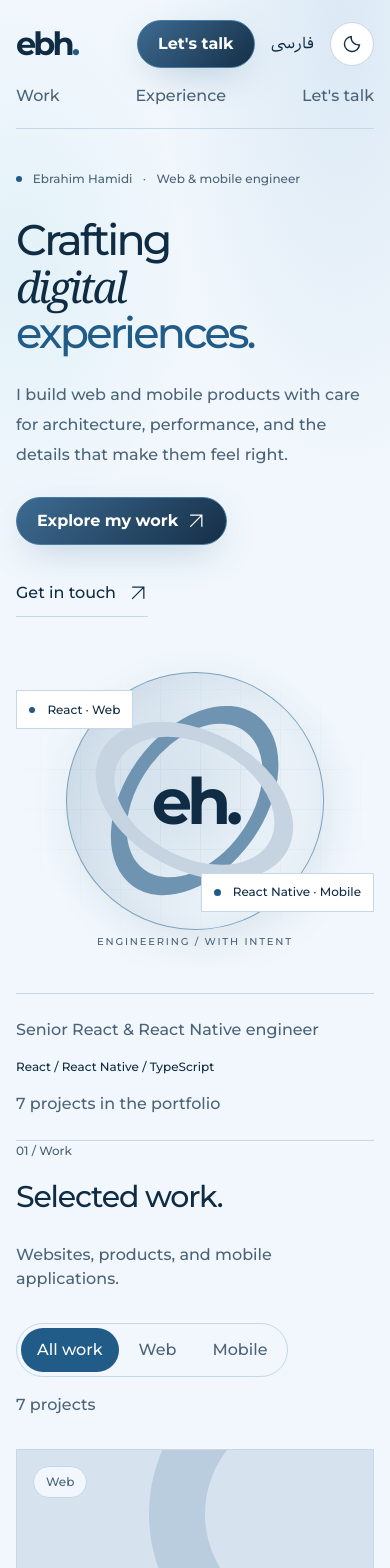
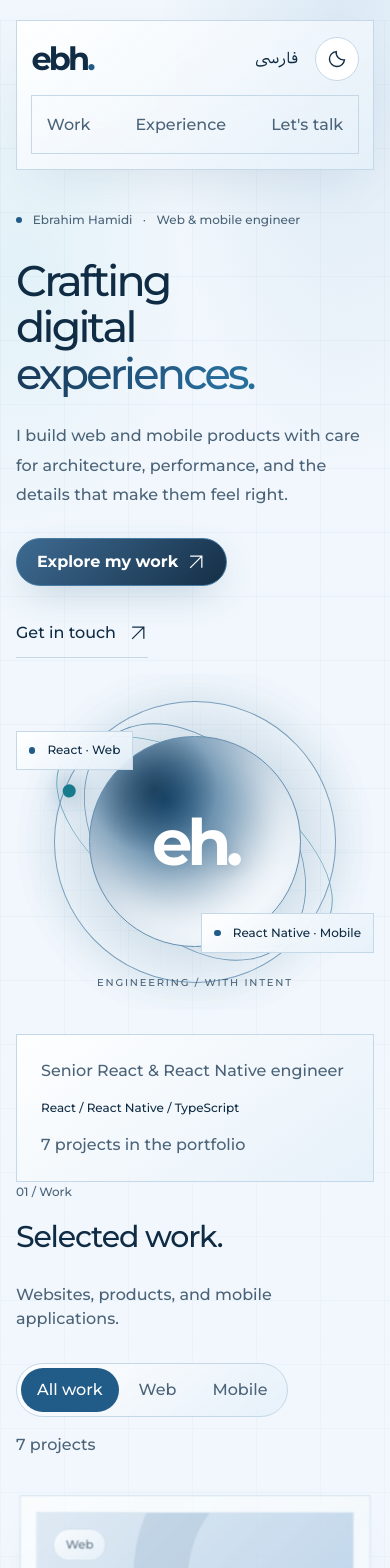
Before and after one commit to ebhdeveloper/ebh-portfolio, a Next.js app: page /en in a window 390 px wide. Shown: the top 1568 px of the page. Built offline with nearby package versions, Linux system fonts and the light colour scheme.

Commit message:
style(portfolio): add blue glass design and accessible animations

```diff
--- a/src/features/portfolio/styles.css
+++ b/src/features/portfolio/styles.css
@@ -1,42 +1,42 @@
 @layer components {
-  .pf-shell { max-width: var(--container-page); margin-inline: auto; padding-inline: var(--spacing-page); }
-  .pf-header { display: flex; align-items: center; justify-content: space-between; gap: 1.5rem; padding-block: 1.75rem; border-bottom: 1px solid var(--border); }
+  .pf-shell { position: relative; isolation: isolate; max-width: var(--container-page); margin-inline: auto; padding-inline: var(--spacing-page); }
+  .pf-header { position: sticky; top: 1rem; z-index: 20; display: flex; align-items: center; justify-content: space-between; gap: 1.25rem; padding: 1rem 1.5rem; margin-top: 1.25rem; border: 1px solid var(--border); border-radius: var(--radius-header); background: var(--gradient-panel); backdrop-filter: blur(18px); box-shadow: var(--shadow-card); }
   .pf-wordmark { display: inline-flex; font-size: 2rem; font-weight: 700; letter-spacing: -0.09em; }
   .pf-wordmark span { color: var(--accent); }
   .pf-nav, .pf-toolbar { display: flex; align-items: center; gap: 2rem; }
-  .pf-nav { font-size: var(--text-caption); color: var(--muted-foreground); }
+  .pf-nav { padding: 0.4rem; gap: 0.25rem; border: 1px solid var(--border); border-radius: var(--radius-control); font-size: var(--text-caption); color: var(--muted-foreground); }
   .pf-nav a:hover, .pf-social a:hover { color: var(--accent); }
-  .pf-toolbar { gap: 1.25rem; }
-  .pf-language { display: inline-flex; align-items: center; min-height: var(--spacing-control-icon); font-size: var(--text-caption); }
-  .pf-skip { position: absolute; inset-inline-start: var(--spacing-page); top: 1rem; z-index: 10; padding: 1rem; background: var(--accent); color: var(--accent-foreground); border-radius: var(--radius-input); transform: translateY(-200%); }
+  .pf-toolbar { gap: 0.9rem; }
+  .pf-language { display: inline-flex; align-items: center; justify-content: center; min-width: 2.75rem; min-height: var(--spacing-control-icon); font-size: var(--text-caption); }
+  .pf-skip { position: absolute; inset-inline-start: var(--spacing-page); top: 1rem; z-index: 30; padding: 1rem; background: var(--accent); color: var(--accent-foreground); border-radius: var(--radius-input); transform: translateY(-200%); }
   .pf-skip:focus { transform: translateY(0); }
   .pf-hero { display: grid; grid-template-columns: minmax(0, 1.15fr) minmax(0, 1fr); column-gap: 2rem; align-items: center; padding-top: clamp(3rem, 6vw, 5rem); }
   .pf-eyebrow { display: flex; align-items: center; flex-wrap: wrap; gap: 0.65rem; color: var(--muted-foreground); font-size: var(--text-caption); line-height: 1.7; }
   .pf-dot { flex: none; width: 0.4rem; height: 0.4rem; border-radius: var(--radius-control); background: var(--accent); }
   .pf-hero-title { font-size: clamp(3rem, 6.8vw, 6.1rem); line-height: 1.08; letter-spacing: -0.065em; font-weight: 500; margin-block: 1.75rem 1.5rem; }
   .pf-hero-title > span { display: block; }
-  .pf-title-middle { font-family: Georgia, serif; font-style: italic; font-weight: 400; }
-  .pf-title-accent { color: var(--accent); }
+  .pf-title-middle { font-family: inherit; font-style: normal; font-weight: inherit; }
+  .pf-title-accent { color: var(--accent); background: var(--gradient-display); background-clip: text; -webkit-background-clip: text; -webkit-text-fill-color: transparent; }
   .pf-hero-title:lang(fa) { font-size: clamp(3rem, 6.5vw, 5.5rem); line-height: 1.45; letter-spacing: 0; font-weight: 700; }
   .pf-title-middle:lang(fa) { font-family: inherit; font-style: normal; font-weight: inherit; }
   .pf-description { max-width: 28rem; color: var(--muted-foreground); font-size: var(--text-body); line-height: var(--text-body--line-height); }
   .pf-actions { display: flex; align-items: center; gap: 1.5rem; flex-wrap: wrap; margin-top: 1.75rem; }
   .pf-text-link { display: inline-flex; align-items: center; gap: 0.75rem; min-height: var(--spacing-control); font-size: var(--text-caption); border-bottom: 1px solid var(--border); }
   .pf-text-link:hover { color: var(--accent); border-color: var(--accent); }
-  .pf-hero-visual { position: relative; overflow: clip; display: grid; place-items: center; min-width: 0; height: clamp(23rem, 40vw, 34rem); background: radial-gradient(ellipse at center, color-mix(in srgb, var(--accent) 9%, transparent), transparent 65%); }
+  .pf-hero-visual { position: relative; overflow: clip; display: grid; place-items: center; min-width: 0; height: clamp(23rem, 40vw, 34rem); background: radial-gradient(ellipse at center, color-mix(in srgb, var(--accent) 13%, transparent), transparent 68%); }
   .pf-visual-grid { position: absolute; inset: 1rem -1rem; background-image: linear-gradient(var(--border) 1px, transparent 1px), linear-gradient(90deg, var(--border) 1px, transparent 1px); background-size: 2.5rem 2.5rem; opacity: 0.5; mask-image: radial-gradient(ellipse, black, transparent 68%); }
-  .pf-object { position: relative; width: min(72%, 21rem); aspect-ratio: 1; transform: rotate(-22deg); }
+  .pf-object { position: relative; width: min(82%, 26rem); aspect-ratio: 1; }
   .pf-orbit { position: absolute; inset: 0; border: 1px solid color-mix(in srgb, var(--accent) 45%, var(--border)); border-radius: 50%; }
-  .pf-orbit-one { background: linear-gradient(135deg, color-mix(in srgb, var(--accent) 16%, transparent), transparent 65%); box-shadow: inset 0 0 2rem color-mix(in srgb, var(--accent) 8%, transparent), var(--shadow-card); }
-  .pf-orbit-two { inset: 9%; transform: rotate(58deg) scaleX(0.66); border-width: 1.25rem; border-color: color-mix(in srgb, var(--accent) 65%, var(--surface)); }
-  .pf-orbit-three { inset: 9%; transform: rotate(-40deg) scaleX(0.66); border-width: 1.25rem; border-color: color-mix(in srgb, var(--accent) 26%, var(--surface)); }
-  .pf-object-label { position: absolute; inset: 0; display: grid; place-items: center; transform: rotate(22deg); font-family: var(--font-montserrat), sans-serif; font-size: clamp(4rem, 7vw, 6rem); font-weight: 700; letter-spacing: -0.08em; }
-  .pf-floating { position: absolute; display: flex; align-items: center; gap: 0.75rem; padding: 0.75rem 1rem; border: 1px solid var(--border); border-radius: var(--radius-input); background: var(--surface); box-shadow: var(--shadow-card); font-size: var(--text-caption); }
+  .pf-orbit-one { inset: 2%; transform: rotate(-22deg); box-shadow: 0 0 3rem color-mix(in srgb, var(--accent) 8%, transparent); }
+  .pf-orbit-two { inset: -3%; transform: rotate(32deg) scaleY(0.5); border-width: 1px; border-color: color-mix(in srgb, var(--accent-secondary) 55%, var(--border)); }
+  .pf-orbit-three { inset: 4%; transform: rotate(-40deg) scaleX(0.67); border-width: 1px; border-color: color-mix(in srgb, var(--accent) 50%, var(--border)); }
+  .pf-object-label { position: absolute; inset: 0; display: grid; place-items: center; font-family: var(--font-montserrat), sans-serif; font-size: clamp(4rem, 7vw, 6rem); font-weight: 700; letter-spacing: -0.08em; color: var(--button-foreground); text-shadow: 0 2px 1rem var(--shadow-color); }
+  .pf-floating { position: absolute; display: flex; align-items: center; gap: 0.75rem; padding: 0.75rem 1rem; border: 1px solid var(--border); border-radius: var(--radius-input); background: var(--gradient-panel); backdrop-filter: blur(12px); box-shadow: var(--shadow-card); font-size: var(--text-caption); }
   .pf-float-web { top: 17%; inset-inline-start: 0; }
   .pf-float-mobile { bottom: 17%; inset-inline-end: 0; }
   .pf-visual-caption { position: absolute; bottom: 1.25rem; font-size: 0.625rem; color: var(--muted-foreground); letter-spacing: 0.18em; }
   .pf-visual-caption:lang(fa) { letter-spacing: 0; font-size: var(--text-caption); }
-  .pf-hero-foot { grid-column: 1 / -1; display: flex; justify-content: space-between; align-items: center; gap: 1rem; flex-wrap: wrap; margin-top: 3rem; padding-block: 1.5rem; border-block: 1px solid var(--border); font-size: var(--text-caption); color: var(--muted-foreground); }
+  .pf-hero-foot { grid-column: 1 / -1; display: flex; justify-content: space-between; align-items: center; gap: 1rem; flex-wrap: wrap; margin-top: 3rem; padding: 1.5rem; border: 1px solid var(--border); border-radius: var(--radius-card); background: var(--gradient-panel); font-size: var(--text-caption); color: var(--muted-foreground); }
   .pf-stack { font-size: 0.75rem; color: var(--foreground); }
   .pf-work { padding-block: var(--spacing-section); }
   .pf-section-heading { display: flex; align-items: end; justify-content: space-between; gap: 1.5rem; margin-bottom: 2rem; }
@@ -44,25 +44,24 @@
   .pf-section-heading h2:lang(fa), .pf-experience h2:lang(fa) { font-weight: 700; letter-spacing: 0; }
   .pf-section-heading > p { color: var(--muted-foreground); font-size: var(--text-caption); max-width: 20rem; }
   .pf-work-toolbar { display: flex; align-items: center; justify-content: space-between; gap: 1rem; flex-wrap: wrap; margin-bottom: 2rem; }
-  .pf-filters { display: flex; align-items: center; padding: 0.25rem; gap: 0.25rem; border: 1px solid var(--border); border-radius: var(--radius-control); }
+  .pf-filters { display: flex; align-items: center; padding: 0.25rem; gap: 0.25rem; border: 1px solid var(--border); border-radius: var(--radius-control); background: var(--gradient-panel); }
   .pf-filters button { min-height: var(--spacing-control-icon); padding-inline: 1.25rem; border-radius: var(--radius-control); font-size: var(--text-caption); color: var(--muted-foreground); cursor: pointer; }
   .pf-filters button[aria-pressed="true"] { background: var(--accent); color: var(--accent-foreground); }
   .pf-filters button:hover:not([aria-pressed="true"]) { color: var(--foreground); background: var(--surface); }
   .pf-result-count { color: var(--muted-foreground); font-size: var(--text-caption); }
   .pf-work-grid { display: grid; grid-template-columns: repeat(2, minmax(0, 1fr)); column-gap: 2rem; row-gap: 3rem; }
-  .pf-project { min-width: 0; }
-  .pf-project:nth-child(even) { padding-top: 3rem; }
-  .pf-project-art { position: relative; overflow: hidden; height: clamp(16rem, 28vw, 23rem); isolation: isolate; border: 1px solid var(--border); border-radius: var(--radius-card); background: var(--artwork); }
+  .pf-project { min-width: 0; padding: 1rem; border: 1px solid var(--border); border-radius: var(--radius-header); background: var(--gradient-panel); box-shadow: var(--shadow-card); transition: border-color var(--default-transition-duration), box-shadow var(--default-transition-duration), translate var(--default-transition-duration) var(--ease-smooth); }
+  .pf-project:nth-child(even) { transform: translateY(2rem); }
+  .pf-project-art { position: relative; overflow: hidden; height: clamp(16rem, 28vw, 23rem); isolation: isolate; border: 1px solid var(--border); border-radius: var(--radius-card); background: var(--gradient-artwork); }
   .pf-project-art::after { content: ""; position: absolute; inset: 0; background: linear-gradient(transparent 55%, color-mix(in srgb, var(--background) 35%, transparent)); pointer-events: none; }
   .pf-project-image { width: 100%; height: 100%; object-fit: cover; }
   .pf-project-abstract { position: relative; height: 100%; padding: 2rem; display: flex; align-items: center; justify-content: center; }
   .pf-project-abstract > span:first-of-type { position: relative; max-width: 100%; font-family: var(--font-montserrat), sans-serif; font-size: clamp(2rem, 4vw, 3.5rem); line-height: 1.15; font-weight: 700; letter-spacing: -0.065em; overflow-wrap: anywhere; }
-  .pf-project-shape { position: absolute; width: 20rem; height: 20rem; top: -6rem; inset-inline-end: -6rem; border: 3.5rem solid color-mix(in srgb, var(--accent) 16%, transparent); border-radius: 50%; }
+  .pf-project-shape { position: absolute; width: 20rem; height: 20rem; top: -6rem; inset-inline-end: -6rem; border: 3.5rem solid color-mix(in srgb, var(--accent) 18%, transparent); border-radius: 50%; transition: transform 600ms var(--ease-smooth); }
   .pf-project-art[data-art="wonderfruit"] .pf-project-shape { width: 14rem; height: 18rem; top: 0; inset-inline-end: 5%; border: 0; border-radius: 50% 50% 30% 30%; background: color-mix(in srgb, var(--accent) 30%, var(--artwork)); transform: rotate(35deg); }
-  .pf-project-art[data-art="wonderfruit"] .pf-project-abstract > span:first-of-type { font-family: Georgia, serif; font-style: italic; font-weight: 400; }
   .pf-project-art[data-platform="mobile"] .pf-project-shape { top: 14%; inset-inline-end: calc(50% - 5rem); width: 10rem; height: 19rem; border-radius: 2rem; border-width: 0.65rem; transform: rotate(15deg); }
-  .pf-art-caption { position: absolute; bottom: 1.5rem; inset-inline-start: 1.5rem; font-family: var(--font-montserrat), sans-serif; font-size: 0.625rem; letter-spacing: 0.14em; color: var(--muted-foreground); }
-  .pf-platform { position: absolute; top: 1rem; inset-inline-start: 1rem; z-index: 1; padding: 0.4rem 0.75rem; background: var(--background); border: 1px solid var(--border); border-radius: var(--radius-control); color: var(--muted-foreground); font-size: 0.75rem; }
+  .pf-art-caption { position: absolute; bottom: 1.5rem; inset-inline-start: 1.5rem; font-family: var(--font-montserrat), sans-serif; font-size: 0.625rem; letter-spacing: 0.14em; color: var(--foreground); }
+  .pf-platform { position: absolute; top: 1rem; inset-inline-start: 1rem; z-index: 1; padding: 0.4rem 0.75rem; background: var(--gradient-panel); backdrop-filter: blur(12px); border: 1px solid var(--border); border-radius: var(--radius-control); color: var(--foreground); font-size: 0.75rem; }
   .pf-project-heading { display: flex; justify-content: space-between; align-items: center; gap: 1rem; margin-block: 1.25rem 0.75rem; }
   .pf-project-heading h3 { font-size: 1.25rem; font-weight: 700; }
   .pf-project-index { color: var(--muted-foreground); }
@@ -73,10 +72,10 @@
   .pf-project-links a, .pf-social a { display: inline-flex; align-items: center; gap: 0.4rem; min-height: 2.75rem; font-size: var(--text-caption); }
   .pf-project-links a { color: var(--accent); }
   .pf-project-links svg, .pf-social svg { width: 0.875rem; height: 0.875rem; }
-  .pf-empty { padding: 3rem var(--spacing-card); border: 1px solid var(--border); border-radius: var(--radius-card); background: var(--surface); color: var(--muted-foreground); }
-  .pf-experience { display: grid; grid-template-columns: minmax(0, 0.9fr) minmax(0, 1.1fr); gap: 4rem; padding-block: var(--spacing-section); border-top: 1px solid var(--border); }
+  .pf-empty { padding: 3rem var(--spacing-card); border: 1px solid var(--border); border-radius: var(--radius-card); background: var(--gradient-panel); color: var(--muted-foreground); }
+  .pf-experience { display: grid; grid-template-columns: minmax(0, 0.9fr) minmax(0, 1.1fr); gap: 4rem; padding-block: var(--spacing-section); border-top: 1px solid var(--border); margin-top: 2rem; }
   .pf-experience h2 { margin-block: 1.25rem; }
-  .pf-job { border-bottom: 1px solid var(--border); }
+  .pf-job { border: 1px solid var(--border); border-radius: var(--radius-input); background: var(--gradient-panel); margin-bottom: 0.75rem; padding-inline: 1.25rem; transition: border-color var(--default-transition-duration); }
   .pf-job:first-child { border-top: 1px solid var(--border); }
   .pf-job summary { display: grid; grid-template-columns: minmax(0, 1fr) auto auto; align-items: center; gap: 1rem; padding-block: 1.5rem; cursor: pointer; list-style: none; }
   .pf-job summary::-webkit-details-marker { display: none; }
@@ -88,7 +87,7 @@
   .pf-job[open] .pf-job-plus { transform: rotate(45deg); }
   .pf-job-details { padding-bottom: 1.5rem; font-size: var(--text-caption); line-height: 1.85; color: var(--muted-foreground); }
   .pf-job-details ul { list-style: disc; padding-inline-start: 1.25rem; margin-top: 1rem; display: grid; gap: 0.75rem; }
-  .pf-contact { padding-block: var(--spacing-section); border-top: 1px solid var(--border); }
+  .pf-contact { position: relative; isolation: isolate; padding: var(--spacing-section) var(--spacing-page); margin-block: 2rem; border: 1px solid var(--border); border-radius: var(--radius-header); background: var(--gradient-panel); overflow: hidden; }
   .pf-contact h2 { font-size: clamp(2.25rem, 5.2vw, 4.5rem); line-height: 1.25; letter-spacing: -0.065em; font-weight: 500; max-width: 50rem; margin-block: 1.25rem; }
   .pf-contact h2:lang(fa) { letter-spacing: 0; font-weight: 700; }
   .pf-email { display: inline-flex; align-items: center; gap: 1.25rem; max-width: 100%; margin-top: 2rem; padding-bottom: 0.75rem; border-bottom: 1px solid var(--accent); font-family: var(--font-montserrat), sans-serif; font-size: clamp(1rem, 2.3vw, 1.75rem); color: var(--accent); overflow-wrap: anywhere; }
@@ -96,8 +95,44 @@
   .pf-footer { display: flex; justify-content: space-between; align-items: center; gap: 1.5rem; flex-wrap: wrap; padding-block: 1.5rem; border-top: 1px solid var(--border); font-size: 0.75rem; color: var(--muted-foreground); }
   .pf-social { display: flex; gap: 1.5rem; }
 
+  .pf-shell::before { content: ""; position: absolute; inset: 0; z-index: -1; pointer-events: none; background-image: linear-gradient(color-mix(in srgb, var(--border) 22%, transparent) 1px, transparent 1px), linear-gradient(90deg, color-mix(in srgb, var(--border) 22%, transparent) 1px, transparent 1px); background-size: 4rem 4rem; mask-image: linear-gradient(black, transparent 45%); }
+  .pf-nav a { display: inline-flex; align-items: center; justify-content: center; min-height: var(--spacing-control-icon); padding-inline: 1rem; border-radius: var(--radius-control); transition: color var(--default-transition-duration), background-color var(--default-transition-duration); }
+  .pf-nav a:hover, .pf-nav a:focus-visible { background: color-mix(in srgb, var(--accent) 12%, transparent); color: var(--accent); }
+  .pf-header-contact { min-height: 2.75rem; font-size: var(--text-caption); padding-inline: 1rem; }
+  .pf-core { position: absolute; inset: 14%; border: 1px solid color-mix(in srgb, var(--accent) 60%, var(--border)); border-radius: 50%; background: radial-gradient(circle at 30% 25%, color-mix(in srgb, var(--foreground) 65%, transparent), transparent 30%), radial-gradient(circle at 36% 30%, var(--accent), var(--surface) 72%); box-shadow: inset -1.5rem -2rem 3rem color-mix(in srgb, var(--background) 70%, transparent), inset 0 0 1.5rem color-mix(in srgb, var(--accent) 30%, transparent), 0 0 5rem color-mix(in srgb, var(--accent) 20%, transparent); }
+  .pf-orbit-one::after { content: ""; position: absolute; top: 14%; inset-inline-start: 13%; width: 0.8rem; height: 0.8rem; border-radius: 50%; background: var(--accent-secondary); box-shadow: 0 0 1.5rem var(--accent); }
+  .pf-project:hover, .pf-project:focus-within { border-color: color-mix(in srgb, var(--accent) 65%, var(--border)); box-shadow: var(--shadow-card), var(--glow-accent); translate: 0 -5px; }
+  .pf-project:hover .pf-project-shape { transform: rotate(12deg); }
+  .pf-job:hover, .pf-job[open] { border-color: color-mix(in srgb, var(--accent) 55%, var(--border)); }
+  .pf-contact::before { content: ""; position: absolute; inset: -60% -10% auto auto; width: 75%; aspect-ratio: 1; border-radius: 50%; z-index: -1; pointer-events: none; background: radial-gradient(circle, color-mix(in srgb, var(--accent) 18%, transparent), transparent 65%); }
+
+  @keyframes pf-enter { from { opacity: 0; transform: translateY(18px); } to { opacity: 1; transform: translateY(0); } }
+  @keyframes pf-orbit { to { transform: rotate(338deg); } }
+  @keyframes pf-float { 0%, 100% { translate: 0 0; } 50% { translate: 0 -10px; } }
+  @keyframes pf-glow { 0%, 100% { opacity: 0.6; } 50% { opacity: 1; } }
+  @keyframes pf-reveal { from { opacity: 0.65; scale: 0.98; } to { opacity: 1; scale: 1; } }
+
+  @media (prefers-reduced-motion: no-preference) {
+    .pf-hero-copy { animation: pf-enter var(--motion-enter) var(--ease-smooth) both; }
+    .pf-orbit-one { animation: pf-orbit var(--motion-orbit) linear infinite; }
+    .pf-core { animation: pf-float var(--motion-float) ease-in-out infinite; }
+    .pf-floating { animation: pf-float var(--motion-float) ease-in-out infinite; }
+    .pf-float-mobile { animation-delay: -3.5s; }
+    .pf-visual-grid { animation: pf-glow var(--motion-glow) ease-in-out infinite; }
+    @supports (animation-timeline: view()) {
+      .pf-project { animation: pf-reveal linear both; animation-timeline: view(); animation-range: entry 0% entry 100%; }
+    }
+  }
+
+  @media (prefers-reduced-motion: reduce) {
+    .pf-project, .pf-project-shape, .pf-job, .pf-nav a { transition: none; }
+    .pf-project:hover, .pf-project:focus-within { translate: none; }
+  }
+
   @media (max-width: 900px) {
-    .pf-nav { gap: 1.25rem; }
+    .pf-header { padding-inline: 1rem; }
+    .pf-nav a { padding-inline: 0.75rem; }
+    .pf-header-contact { display: none; }
     .pf-hero { grid-template-columns: minmax(0, 1fr); }
     .pf-hero-copy { max-width: 40rem; }
     .pf-hero-title { font-size: clamp(3rem, 10vw, 5.5rem); }
@@ -107,8 +142,9 @@
   }
 
   @media (max-width: 600px) {
-    .pf-header { flex-wrap: wrap; gap: 1rem; padding-block: 1.25rem; }
-    .pf-nav { order: 3; width: 100%; justify-content: space-between; }
+    .pf-header { position: relative; top: auto; flex-wrap: wrap; gap: 0.75rem; padding: 0.9rem; }
+    .pf-nav { order: 3; width: 100%; justify-content: space-between; border-radius: var(--radius-input); }
+    .pf-nav a { padding-inline: 0.5rem; }
     .pf-toolbar { margin-inline-start: auto; gap: 1rem; }
     .pf-hero { padding-top: 2.5rem; }
     .pf-eyebrow { font-size: 0.75rem; }
@@ -119,7 +155,7 @@
     .pf-hero-foot { align-items: start; flex-direction: column; }
     .pf-section-heading { align-items: start; flex-direction: column; }
     .pf-work-grid { grid-template-columns: minmax(0, 1fr); }
-    .pf-project:nth-child(even) { padding-top: 0; }
+    .pf-project:nth-child(even) { transform: none; }
     .pf-project-art { height: 19rem; }
     .pf-project-abstract > span:first-of-type { font-size: clamp(2rem, 9vw, 3rem); }
     .pf-filters button { padding-inline: 1rem; }
```
